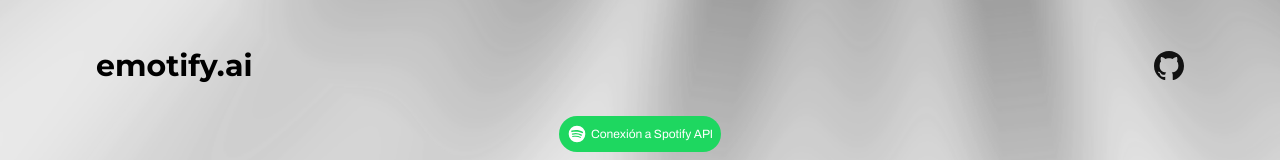
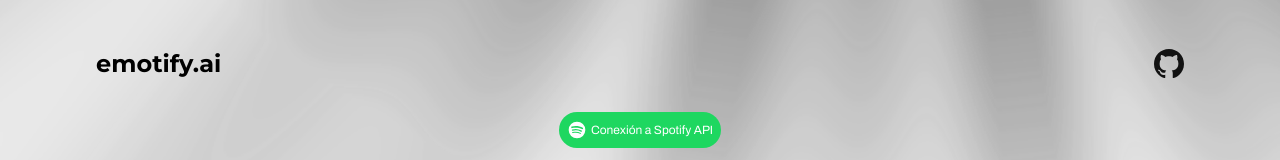
Before and after one commit to SebastianUrdaneguiBisalaya/emotify.ai, a Next.js app: page / in a window 1280 px wide. Shown: the top 160 px of the page. Built offline with nearby package versions, Linux system fonts and the light colour scheme.

Commit message:
styles: reduce the font-size of logo

```diff
--- a/src/components/logo.tsx
+++ b/src/components/logo.tsx
@@ -1,7 +1,7 @@
 export default function Logo() {
 	return (
 		<span
-			className="font-montserrat font-bold text-black dark:text-white text-3xl"
+			className="font-montserrat font-bold text-black dark:text-white text-2xl"
 		>
 			emotify.ai
 		</span>
```
